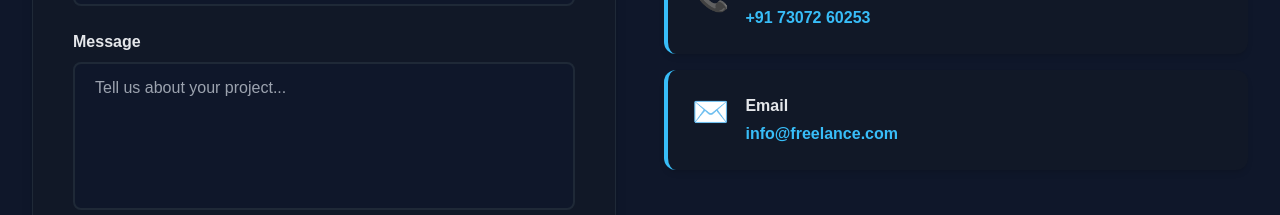
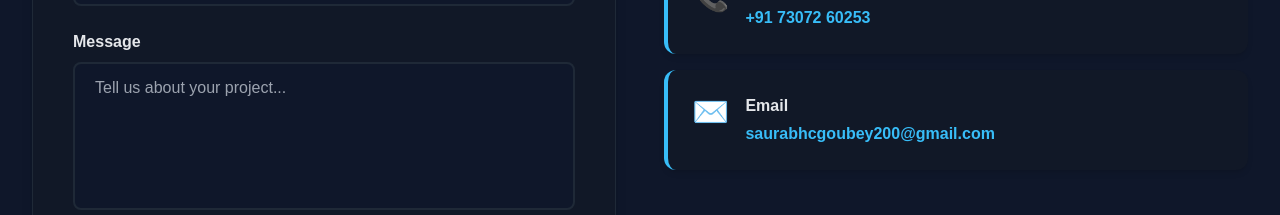
Before and after one commit to rohan-2004-web/freelancefirehub, a Next.js app: page / in a window 1280 px wide. Shown: the part 6540-6755 px from the top of the page. Built offline with nearby package versions, Linux system fonts and the light colour scheme.

Commit message:
Update contact, layout, page, and footer files

```diff
--- a/app/contact/page.tsx
+++ b/app/contact/page.tsx
@@ -84,8 +84,8 @@ export default function Contact() {
 
               <div className="bg-card rounded-xl p-8 shadow-md border-l-4 border-primary hover:shadow-lg transition-shadow">
                 <h3 className="text-2xl font-bold text-primary-900 mb-3">📧 Email</h3>
-                <a href="mailto:info@freelance.com" className="text-secondary-600 hover:text-secondary-700 font-bold transition-colors">
-                  info@freelance.com
+                <a href="mailto:saurabhcgoubey200@gmail.com" className="text-secondary-600 hover:text-secondary-700 font-bold transition-colors">
+                  saurabhcgoubey200@gmail.com
                 </a>
                 <p className="text-gray-700 font-medium text-sm mt-2">Send Message</p>
               </div>
--- a/app/layout.tsx
+++ b/app/layout.tsx
@@ -137,7 +137,7 @@ export default function RootLayout({
                 addressCountry: "IN",
               },
               telephone: "+91-7307260253",
-              email: "info@freelance.com",
+              email: "saurabhcgoubey200@gmail.com",
               url: "https://freelancefirehub.vercel.app",
               sameAs: [
                 "https://www.facebook.com/freelance",
--- a/app/page.tsx
+++ b/app/page.tsx
@@ -577,8 +577,8 @@ export default function Home() {
                     <div className="text-3xl">✉️</div>
                     <div>
                       <h4 className="font-bold text-main-text mb-1">Email</h4>
-                      <a href="mailto:info@freelance.com" className="text-primary hover:text-primary/80 font-bold">
-                        info@freelance.com
+                      <a href="mailto:saurabhcgoubey200@gmail.com" className="text-primary hover:text-primary/80 font-bold">
+                        saurabhcgoubey200@gmail.com
                       </a>
                     </div>
                   </div>
--- a/components/Footer.tsx
+++ b/components/Footer.tsx
@@ -72,8 +72,8 @@ export default function Footer() {
               </li>
               <li className="flex gap-2">
                 <span>📧</span>
-                <a href="mailto:info@freelance.com" className="hover:text-secondary-300 transition-colors">
-                  info@freelance.com
+                <a href="mailto:saurabhcgoubey200@gmail.com" className="hover:text-secondary-300 transition-colors">
+                  saurabhcgoubey200@gmail.com
                 </a>
               </li>
               <li className="flex gap-2">
```
